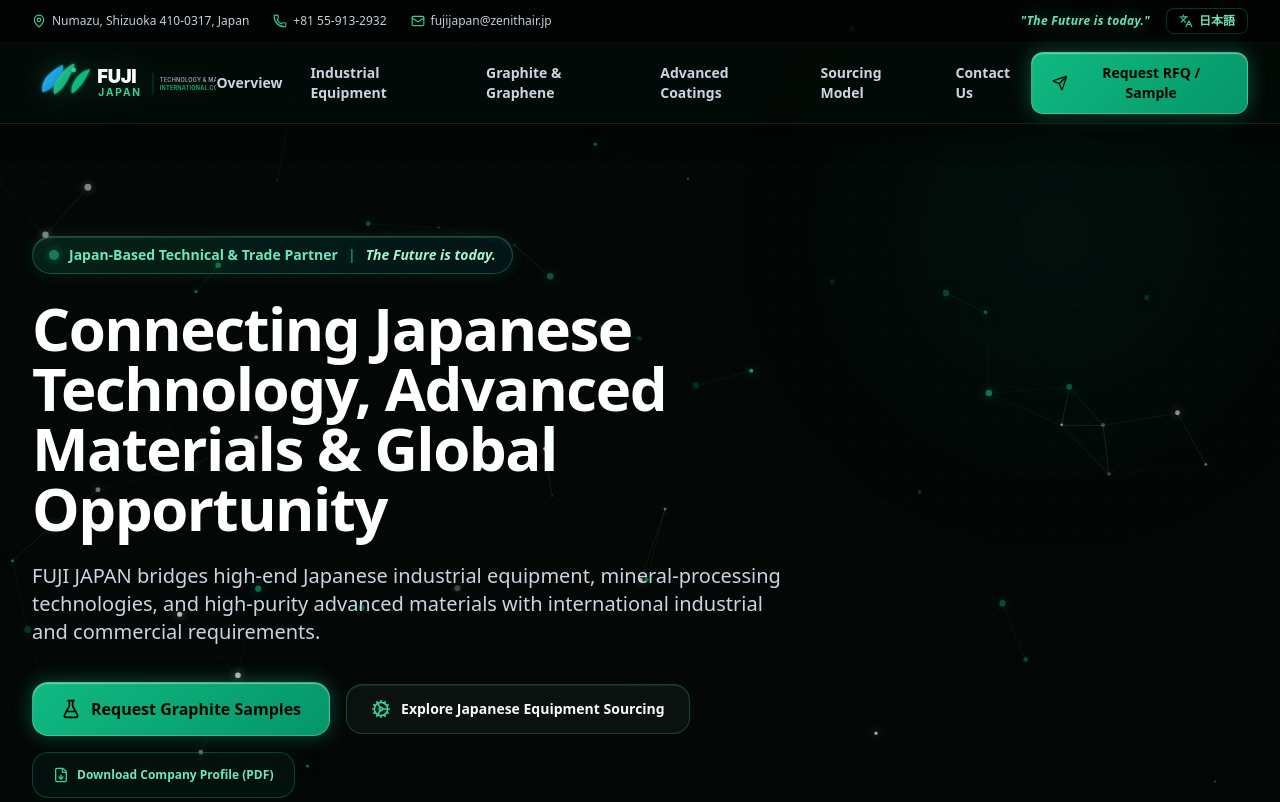
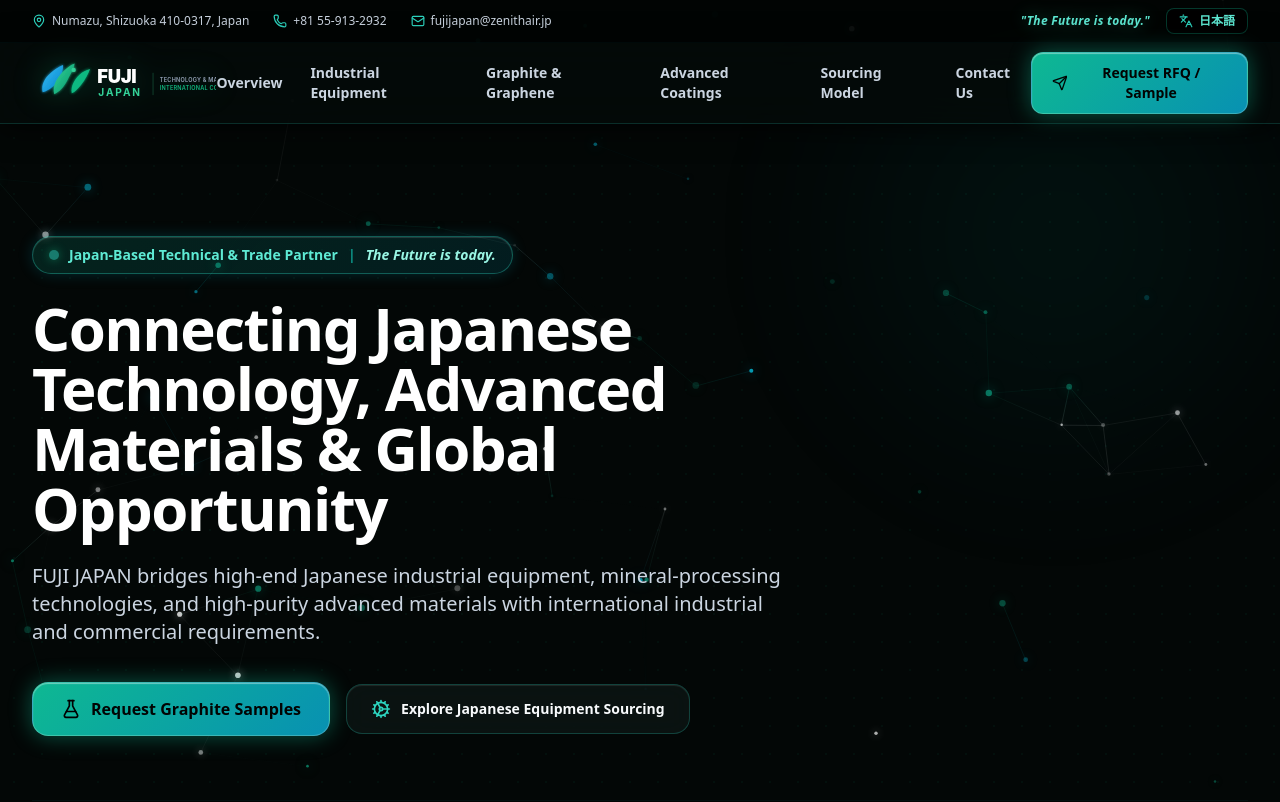
Before and after one commit to chathuranawarathne/Fuji-Japan, a website: page index.html in a window 1280 px wide. Shown: the top 802 px of the page. Drawn offline with nearby package versions, Linux system fonts and the light colour scheme.

Commit message:
Remove 67-8 from address, remove PDF downloads, and infuse 20% blue into green color scheme

```diff
--- a/assets/css/styles.css
+++ b/assets/css/styles.css
@@ -3,15 +3,15 @@
    =================================================== */
 
 :root {
-  --bg-deep-black: #030706;
-  --bg-surface-black: #080F0B;
-  --bg-card-glass: rgba(10, 18, 14, 0.72);
-  --color-emerald-neon: #10B981;
-  --color-emerald-light: #34D399;
-  --color-emerald-glow: rgba(16, 185, 129, 0.35);
+  --bg-deep-black: #020606;
+  --bg-surface-black: #060E0D;
+  --bg-card-glass: rgba(8, 18, 17, 0.72);
+  --color-emerald-neon: #0EB892;
+  --color-emerald-light: #2DD4BF;
+  --color-emerald-glow: rgba(14, 184, 146, 0.38);
   --color-water-cyan: #06B6D4;
-  --glass-border: rgba(52, 211, 153, 0.18);
-  --glass-border-hover: rgba(52, 211, 153, 0.55);
+  --glass-border: rgba(45, 212, 191, 0.20);
+  --glass-border-hover: rgba(45, 212, 191, 0.58);
 }
 
 html {
@@ -51,7 +51,7 @@
 .orb-green-1 {
   width: 550px;
   height: 550px;
-  background: radial-gradient(circle, rgba(16, 185, 129, 0.28) 0%, rgba(5, 150, 105, 0.08) 45%, transparent 70%);
+  background: radial-gradient(circle, rgba(14, 184, 146, 0.28) 0%, rgba(6, 182, 212, 0.12) 40%, rgba(8, 145, 178, 0.04) 60%, transparent 75%);
   filter: blur(80px);
   top: -80px;
   right: -80px;
@@ -61,7 +61,7 @@
 .orb-green-2 {
   width: 650px;
   height: 650px;
-  background: radial-gradient(circle, rgba(5, 150, 105, 0.24) 0%, rgba(16, 185, 129, 0.05) 50%, transparent 70%);
+  background: radial-gradient(circle, rgba(6, 182, 212, 0.22) 0%, rgba(14, 184, 146, 0.14) 45%, rgba(2, 132, 199, 0.05) 60%, transparent 75%);
   filter: blur(95px);
   top: 40%;
   left: -220px;
@@ -71,7 +71,7 @@
 .orb-white-1 {
   width: 420px;
   height: 420px;
-  background: radial-gradient(circle, rgba(255, 255, 255, 0.16) 0%, rgba(209, 250, 229, 0.08) 40%, transparent 70%);
+  background: radial-gradient(circle, rgba(255, 255, 255, 0.16) 0%, rgba(204, 251, 241, 0.09) 40%, transparent 70%);
   filter: blur(75px);
   top: 15%;
   left: 20%;
@@ -81,7 +81,7 @@
 .orb-white-2 {
   width: 500px;
   height: 500px;
-  background: radial-gradient(circle, rgba(255, 255, 255, 0.14) 0%, rgba(16, 185, 129, 0.08) 45%, transparent 70%);
+  background: radial-gradient(circle, rgba(255, 255, 255, 0.14) 0%, rgba(14, 184, 146, 0.08) 45%, transparent 70%);
   filter: blur(85px);
   top: 65%;
   right: 5%;
@@ -91,7 +91,7 @@
 .orb-green-3 {
   width: 480px;
   height: 480px;
-  background: radial-gradient(circle, rgba(52, 211, 153, 0.22) 0%, rgba(6, 95, 70, 0.08) 50%, transparent 70%);
+  background: radial-gradient(circle, rgba(45, 212, 191, 0.24) 0%, rgba(14, 165, 233, 0.10) 45%, rgba(15, 118, 110, 0.06) 65%, transparent 75%);
   filter: blur(80px);
   bottom: 0;
   left: 30%;
@@ -134,23 +134,23 @@
 
 /* Liquid Glass Navbar */
 .glass-nav-dark {
-  background: rgba(4, 10, 7, 0.82);
+  background: rgba(4, 10, 9, 0.82);
   backdrop-filter: blur(20px);
   -webkit-backdrop-filter: blur(20px);
-  border-bottom: 1px solid rgba(52, 211, 153, 0.15);
+  border-bottom: 1px solid rgba(45, 212, 191, 0.18);
   box-shadow: 0 4px 30px rgba(0, 0, 0, 0.8);
 }
 
 /* Water-glass card styling with refractive highlights */
 .water-glass-card {
-  background: linear-gradient(135deg, rgba(16, 185, 129, 0.05) 0%, rgba(10, 18, 14, 0.78) 100%);
+  background: linear-gradient(135deg, rgba(14, 184, 146, 0.06) 0%, rgba(6, 182, 212, 0.03) 40%, rgba(8, 18, 17, 0.80) 100%);
   backdrop-filter: blur(20px);
   -webkit-backdrop-filter: blur(20px);
   border: 1px solid var(--glass-border);
   border-radius: 1.5rem;
   box-shadow:
     inset 0 1px 1px 0 rgba(255, 255, 255, 0.12),
-    inset 0 0 20px 0 rgba(16, 185, 129, 0.04),
+    inset 0 0 20px 0 rgba(14, 184, 146, 0.04),
     0 15px 35px -10px rgba(0, 0, 0, 0.9);
   transition: all 0.35s cubic-bezier(0.16, 1, 0.3, 1);
   position: relative;
@@ -167,9 +167,9 @@
   height: 1px;
   background: linear-gradient(90deg,
     transparent 0%,
-    rgba(52, 211, 153, 0.5) 20%,
+    rgba(45, 212, 191, 0.5) 20%,
     rgba(255, 255, 255, 0.6) 50%,
-    rgba(52, 211, 153, 0.5) 80%,
+    rgba(6, 182, 212, 0.5) 80%,
     transparent 100%
   );
   opacity: 0.7;
@@ -181,87 +181,87 @@
   border-color: var(--glass-border-hover);
   box-shadow:
     inset 0 1px 2px 0 rgba(255, 255, 255, 0.25),
-    inset 0 0 25px 0 rgba(16, 185, 129, 0.1),
+    inset 0 0 25px 0 rgba(14, 184, 146, 0.12),
     0 25px 45px -12px rgba(0, 0, 0, 0.95),
-    0 0 35px -5px rgba(16, 185, 129, 0.3);
+    0 0 35px -5px rgba(6, 182, 212, 0.35);
 }
 
-/* Liquid Glass Buttons */
+/* Liquid Glass Buttons (20% blue-infused) */
 .btn-emerald-glass {
-  background: linear-gradient(135deg, #10B981 0%, #059669 100%);
+  background: linear-gradient(135deg, #0EB892 0%, #0891B2 100%);
   color: #020403;
   font-weight: 700;
   box-shadow:
-    0 0 20px rgba(16, 185, 129, 0.4),
+    0 0 22px rgba(14, 184, 146, 0.45),
     inset 0 1px 1px rgba(255, 255, 255, 0.4);
   border: 1px solid rgba(255, 255, 255, 0.2);
   transition: all 0.3s cubic-bezier(0.16, 1, 0.3, 1);
 }
 
 .btn-emerald-glass:hover {
-  background: linear-gradient(135deg, #34D399 0%, #10B981 100%);
+  background: linear-gradient(135deg, #2DD4BF 0%, #06B6D4 100%);
   box-shadow:
-    0 0 30px rgba(52, 211, 153, 0.6),
+    0 0 32px rgba(45, 212, 191, 0.6),
     inset 0 1px 2px rgba(255, 255, 255, 0.6);
   transform: translateY(-2px);
 }
 
 .btn-dark-glass {
-  background: rgba(16, 26, 20, 0.65);
+  background: rgba(14, 25, 23, 0.65);
   backdrop-filter: blur(12px);
   -webkit-backdrop-filter: blur(12px);
   color: #F8FAFC;
-  border: 1px solid rgba(52, 211, 153, 0.25);
+  border: 1px solid rgba(45, 212, 191, 0.25);
   box-shadow: inset 0 1px 1px rgba(255, 255, 255, 0.1);
   transition: all 0.3s ease;
 }
 
 .btn-dark-glass:hover {
-  background: rgba(22, 38, 29, 0.85);
-  border-color: rgba(52, 211, 153, 0.55);
-  color: #34D399;
-  box-shadow: 0 0 20px rgba(16, 185, 129, 0.25);
+  background: rgba(18, 36, 33, 0.85);
+  border-color: rgba(45, 212, 191, 0.55);
+  color: #2DD4BF;
+  box-shadow: 0 0 20px rgba(6, 182, 212, 0.28);
   transform: translateY(-2px);
 }
 
 /* Water Droplet Badge */
 .liquid-badge {
-  background: linear-gradient(135deg, rgba(16, 185, 129, 0.15) 0%, rgba(6, 182, 212, 0.08) 100%);
-  border: 1px solid rgba(52, 211, 153, 0.3);
-  box-shadow: inset 0 1px 1px rgba(255, 255, 255, 0.15), 0 0 15px rgba(16, 185, 129, 0.15);
+  background: linear-gradient(135deg, rgba(14, 184, 146, 0.16) 0%, rgba(6, 182, 212, 0.12) 100%);
+  border: 1px solid rgba(45, 212, 191, 0.35);
+  box-shadow: inset 0 1px 1px rgba(255, 255, 255, 0.15), 0 0 15px rgba(6, 182, 212, 0.2);
 }
 
 /* Pipeline button active and hover states */
 .pipeline-btn {
-  background: rgba(12, 22, 17, 0.6);
-  border: 1px solid rgba(52, 211, 153, 0.15);
+  background: rgba(10, 20, 18, 0.6);
+  border: 1px solid rgba(45, 212, 191, 0.18);
   transition: all 0.25s ease;
 }
 
 .pipeline-btn:hover {
-  background: rgba(16, 32, 24, 0.8);
-  border-color: rgba(52, 211, 153, 0.4);
+  background: rgba(14, 30, 26, 0.8);
+  border-color: rgba(45, 212, 191, 0.45);
 }
 
 .pipeline-btn.active {
-  background: linear-gradient(135deg, rgba(16, 185, 129, 0.2) 0%, rgba(6, 78, 59, 0.4) 100%) !important;
-  border-color: #10B981 !important;
+  background: linear-gradient(135deg, rgba(14, 184, 146, 0.22) 0%, rgba(6, 182, 212, 0.32) 100%) !important;
+  border-color: #0EB892 !important;
   box-shadow:
-    0 0 20px rgba(16, 185, 129, 0.35),
+    0 0 20px rgba(6, 182, 212, 0.35),
     inset 0 1px 1px rgba(255, 255, 255, 0.2) !important;
 }
 
 /* Modal Liquid Overlay */
 .modal-overlay {
-  background: rgba(2, 6, 4, 0.85);
+  background: rgba(2, 6, 5, 0.85);
   backdrop-filter: blur(14px);
   -webkit-backdrop-filter: blur(14px);
 }
 
 /* Form Inputs in Dark Glass */
 .glass-input {
-  background: rgba(10, 18, 14, 0.85);
-  border: 1px solid rgba(52, 211, 153, 0.2);
+  background: rgba(8, 18, 16, 0.85);
+  border: 1px solid rgba(45, 212, 191, 0.2);
   color: #F8FAFC;
   box-shadow: inset 0 2px 4px rgba(0, 0, 0, 0.6);
   transition: all 0.2s ease;
@@ -269,26 +269,26 @@
 
 .glass-input:focus {
   outline: none;
-  border-color: #10B981;
-  box-shadow: 0 0 15px rgba(16, 185, 129, 0.4), inset 0 1px 2px rgba(0, 0, 0, 0.8);
-  background: rgba(14, 25, 20, 0.95);
+  border-color: #0EB892;
+  box-shadow: 0 0 15px rgba(14, 184, 146, 0.35), 0 0 8px rgba(6, 182, 212, 0.25), inset 0 1px 2px rgba(0, 0, 0, 0.8);
+  background: rgba(12, 24, 22, 0.95);
 }
 
-/* Custom Scrollbar for Dark Black/Green */
+/* Custom Scrollbar for Dark Ocean/Teal/Green */
 ::-webkit-scrollbar {
   width: 9px;
 }
 ::-webkit-scrollbar-track {
-  background: #030706;
+  background: #020606;
 }
 ::-webkit-scrollbar-thumb {
-  background: #064E3B;
+  background: #0D9488;
   border-radius: 9999px;
-  border: 2px solid #030706;
+  border: 2px solid #020606;
 }
 ::-webkit-scrollbar-thumb:hover {
-  background: #10B981;
-  box-shadow: 0 0 10px #10B981;
+  background: #0EB892;
+  box-shadow: 0 0 10px #06B6D4;
 }
 
 /* Japanese typography refinements */
--- a/assets/js/app.js
+++ b/assets/js/app.js
@@ -369,11 +369,23 @@
       this.phase = Math.random() * Math.PI * 2;
       this.pulseSpeed = Math.random() * 0.02 + 0.01;
 
-      // 58% emerald green, 42% crystalline pure white
-      this.isGreen = Math.random() < 0.58;
+      // 45% ocean-tinted emerald, 20% vibrant cyan/blue, 35% crystalline white
+      const r = Math.random();
+      if (r < 0.45) {
+        this.colorType = 'green';
+        this.colorRgb = '14, 184, 146';
+        this.glowColor = 'rgba(14, 184, 146, 0.85)';
+      } else if (r < 0.65) {
+        this.colorType = 'blue';
+        this.colorRgb = '6, 182, 212';
+        this.glowColor = 'rgba(6, 182, 212, 0.90)';
+      } else {
+        this.colorType = 'white';
+        this.colorRgb = '255, 255, 255';
+        this.glowColor = 'rgba(255, 255, 255, 0.75)';
+      }
       this.baseAlpha = Math.random() * 0.45 + 0.25;
       this.alpha = this.baseAlpha;
-      this.glowColor = this.isGreen ? 'rgba(16, 185, 129, 0.85)' : 'rgba(255, 255, 255, 0.75)';
     }
 
     update() {
@@ -403,10 +415,8 @@
       ctx.save();
       ctx.beginPath();
       ctx.arc(this.x, this.y, this.radius, 0, Math.PI * 2);
-      ctx.fillStyle = this.isGreen
-        ? `rgba(16, 185, 129, ${Math.max(0.08, this.alpha)})`
-        : `rgba(255, 255, 255, ${Math.max(0.06, this.alpha * 0.9)})`;
-      ctx.shadowBlur = this.isGreen ? 12 : 8;
+      ctx.fillStyle = `rgba(${this.colorRgb}, ${Math.max(0.08, this.alpha)})`;
+      ctx.shadowBlur = this.colorType === 'white' ? 8 : 12;
       ctx.shadowColor = this.glowColor;
       ctx.fill();
       ctx.restore();
@@ -426,7 +436,7 @@
   function animate() {
     ctx.clearRect(0, 0, width, height);
 
-    // Draw delicate connecting water lines between adjacent green & white nodes
+    // Draw delicate connecting water lines between adjacent green, blue & white nodes
     const maxDist = 115;
     for (let i = 0; i < particles.length; i++) {
       for (let j = i + 1; j < particles.length; j++) {
@@ -442,10 +452,10 @@
           ctx.moveTo(p1.x, p1.y);
           ctx.lineTo(p2.x, p2.y);
 
-          // Subtle green-to-white or matching gradient
+          // Subtle green-to-blue-to-white harmonic gradient
           const grad = ctx.createLinearGradient(p1.x, p1.y, p2.x, p2.y);
-          const col1 = p1.isGreen ? `rgba(16, 185, 129, ${lineAlpha})` : `rgba(255, 255, 255, ${lineAlpha * 0.85})`;
-          const col2 = p2.isGreen ? `rgba(16, 185, 129, ${lineAlpha})` : `rgba(255, 255, 255, ${lineAlpha * 0.85})`;
+          const col1 = `rgba(${p1.colorRgb}, ${lineAlpha * (p1.colorType === 'white' ? 0.85 : 1.0)})`;
+          const col2 = `rgba(${p2.colorRgb}, ${lineAlpha * (p2.colorType === 'white' ? 0.85 : 1.0)})`;
           grad.addColorStop(0, col1);
           grad.addColorStop(1, col2);
 
--- a/assets/js/i18n.js
+++ b/assets/js/i18n.js
@@ -147,7 +147,7 @@
     "contact.heading": "Connect with FUJI JAPAN",
     "contact.subheading": "We welcome discussions with manufacturers, processors, traders, research institutions, and international customers seeking practical long-term collaboration.",
     "contact.office_title": "Head Office",
-    "contact.address_val": "1205 (67-8) Ishikawa, Numazu, Shizuoka 410-0317, Japan",
+    "contact.address_val": "1205 Ishikawa, Numazu, Shizuoka 410-0317, Japan",
     "contact.tel_label": "Telephone",
     "contact.fax_label": "Fax",
     "contact.mobile_label": "Mobile (Direct)",
@@ -326,7 +326,7 @@
     "contact.heading": "FUJI JAPAN へのお問い合わせ",
     "contact.subheading": "製造メーカー様、加工業者様、商社様、研究機関様からの実務的な長期提携・商談を心より歓迎いたします。",
     "contact.office_title": "本社所在地",
-    "contact.address_val": "〒410-0317 静岡県沼津市石川1205 (67-8)",
+    "contact.address_val": "〒410-0317 静岡県沼津市石川1205",
     "contact.tel_label": "電話 (TEL)",
     "contact.fax_label": "FAX",
     "contact.mobile_label": "携帯 (Direct)",
--- a/index.html
+++ b/index.html
@@ -19,12 +19,26 @@
         extend: {
           colors: {
             brand: {
-              50: '#ECFDF5',
-              100: '#D1FAE5',
-              500: '#10B981',
-              600: '#059669',
-              700: '#047857',
-              900: '#022C22',
+              50: '#F0FDFA',
+              100: '#CCFBF1',
+              400: '#2DD4BF',
+              500: '#0EB892',
+              600: '#0D9488',
+              700: '#0F766E',
+              900: '#042F2E',
+            },
+            emerald: {
+              50: '#F0FDFA',
+              100: '#CCFBF1',
+              200: '#99F6E4',
+              300: '#5EEAD4',
+              400: '#2DD4BF',
+              500: '#0EB892',
+              600: '#0D9488',
+              700: '#0F766E',
+              800: '#115E59',
+              900: '#042F2E',
+              950: '#021F1E',
             },
             dark: {
               950: '#030706',
@@ -175,11 +189,6 @@
           <a href="#equipment" class="btn-dark-glass px-6 py-3.5 rounded-2xl font-semibold text-sm flex items-center gap-2.5">
             <i data-lucide="cog" class="w-5 h-5 text-emerald-400"></i>
             <span data-i18n="hero.cta_equipment">Explore Japanese Equipment Sourcing</span>
-          </a>
-
-          <a href="RESOURCES/FUJI_JAPAN_Company_Profile_Website_2026_v3.pdf" download="FUJI_JAPAN_Company_Profile_Website_2026_v3.pdf" target="_blank" class="px-5 py-3.5 text-emerald-300 hover:text-white bg-emerald-950/30 hover:bg-emerald-900/50 rounded-2xl font-semibold text-xs transition flex items-center gap-2 border border-emerald-500/30">
-            <i data-lucide="file-down" class="w-4 h-4 text-emerald-400"></i>
-            <span data-i18n="hero.download_brochure">Download Company Profile (PDF)</span>
           </a>
         </div>
       </div>
@@ -785,7 +794,7 @@
               <i data-lucide="map-pin" class="w-5 h-5 text-emerald-400 shrink-0 mt-0.5"></i>
               <div>
                 <strong data-i18n="contact.office_title" class="text-white block font-semibold mb-0.5">Head Office</strong>
-                <span data-i18n="contact.address_val" class="text-slate-400">1205 (67-8) Ishikawa, Numazu, Shizuoka 410-0317, Japan</span>
+                <span data-i18n="contact.address_val" class="text-slate-400">1205 Ishikawa, Numazu, Shizuoka 410-0317, Japan</span>
               </div>
             </div>
 
@@ -935,10 +944,6 @@
           <a href="#graphite" data-i18n="nav.graphite" class="hover:text-emerald-400 transition">Graphite &amp; Graphene</a>
           <a href="#coatings" data-i18n="nav.coatings" class="hover:text-emerald-400 transition">Advanced Coatings</a>
           <a href="#contact" data-i18n="nav.contact" class="hover:text-emerald-400 transition">Contact</a>
-          <a href="RESOURCES/FUJI_JAPAN_Company_Profile_Website_2026_v3.pdf" download target="_blank" class="text-emerald-400 hover:underline flex items-center gap-1 font-semibold">
-            <i data-lucide="download" class="w-3.5 h-3.5"></i>
-            Company Profile (PDF)
-          </a>
         </div>
       </div>
 
```
Also changed, not shown: assets/images/logo.PNG (added).
